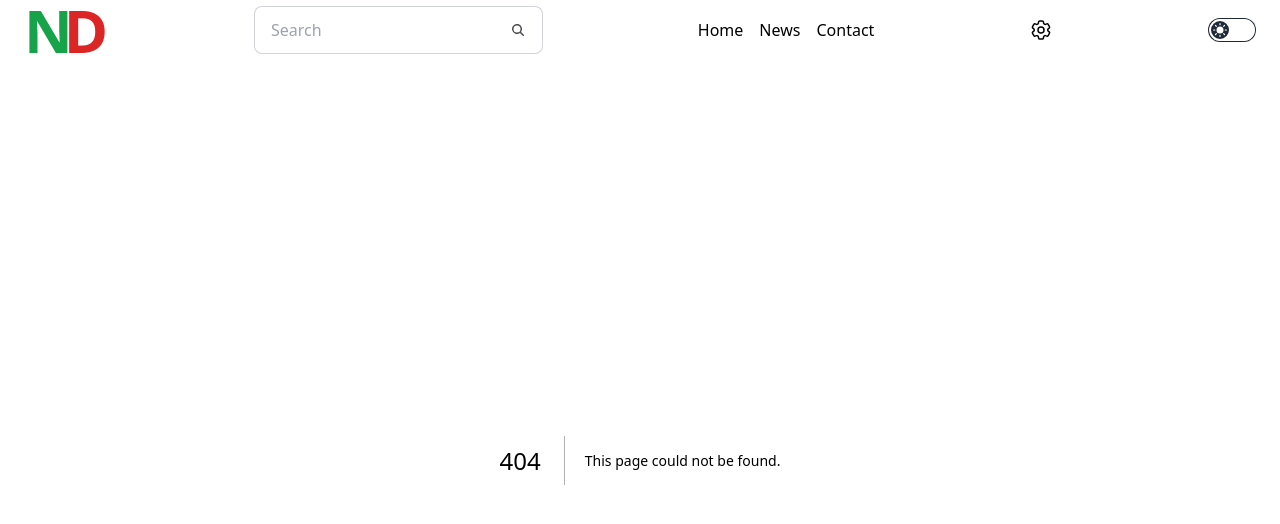
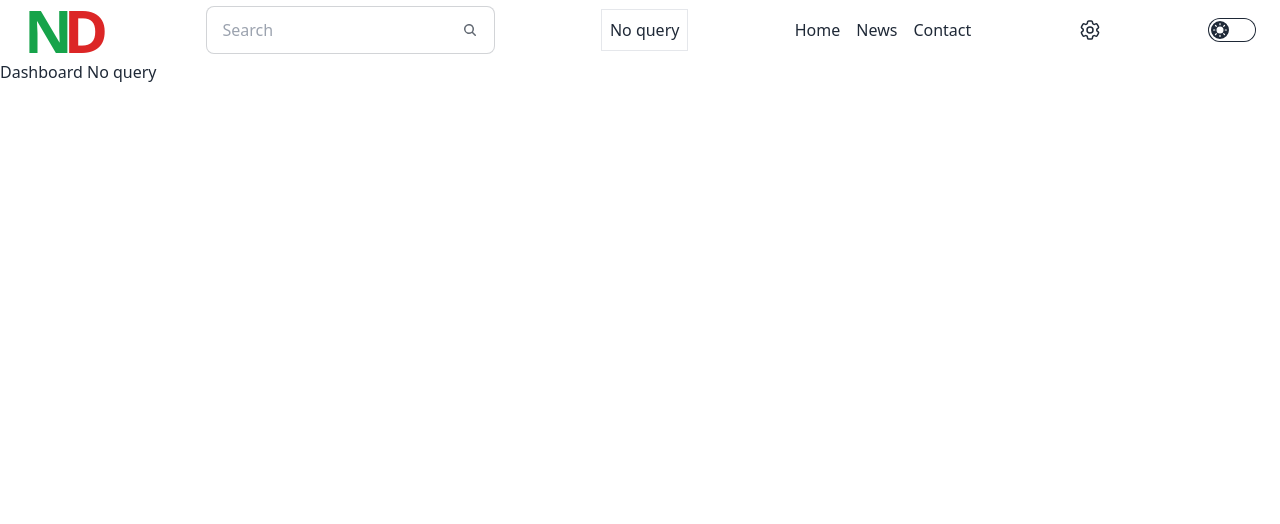
Before and after one commit to Ceejay-777/NotDaily, a Next.js app: page /home in a window 1280 px wide. Before the commit this address had no page. Shown: the top 524 px of the page. Built offline with nearby package versions, Linux system fonts and the light colour scheme.

Commit message:
working on search

```diff
--- a/app/components/searchResults.tsx
+++ /dev/null
@@ -1,11 +0,0 @@
-import { searchStock } from '@/actions'
-import React from 'react'
-
-const SearchResults = async ({ searchParams }: { searchParams: {[key: string]: string | string[] | undefined } }) => {
-
-  return (
-    <div className='border'>{searchParams.query}</div>
-  )
-}
-
-export default SearchResults
--- /dev/null
+++ b/app/home/page.tsx
@@ -0,0 +1,15 @@
+import Header from '@/components/header'
+import React from 'react'
+
+const Dashboard = ({ searchParams }: { searchParams?: { query?: string } }) => {
+    const query = searchParams?.query || ''
+    console.log(searchParams?.query)
+    return (
+        <div>
+            <Header query={query}/>
+            Dashboard {searchParams?.query || "No query"}
+        </div>
+    )
+}
+
+export default Dashboard
--- a/app/layout.tsx
+++ b/app/layout.tsx
@@ -1,11 +1,15 @@
-import Header from '@/app/components/header';
+import Header from '@/components/header';
 import '../styles/globals.css';
 
-export default function RootLayout({ children }: { children: React.ReactNode }) {
+export default function RootLayout({ children }: {
+    children: React.ReactNode
+
+}) {
     return (
         <html lang="en">
             <body>
-                <Header />
+                {/* <Header /> */}
+                {/* {header} */}
                 {children}
             </body>
         </html>
--- a/app/stockoverview/page.tsx
+++ b/app/stockoverview/page.tsx
@@ -0,0 +1,9 @@
+import React from 'react'
+
+const Page = () => {
+  return (
+    <div>Page</div>
+  )
+}
+
+export default Page
--- a/app/components/header.tsx
+++ b/components/header.tsx
@@ -1,16 +1,17 @@
 import React, { Suspense } from 'react'
 import Search from './search'
-import SearchResults from './searchResults'
 import Theme from './theme'
 import Link from 'next/link'
+import SearchResults from './searchResults'
 
-const Header =() => {
+const Header =({query} : {query : string}) => {
   return (
     <div className='flex justify-between items-center px-6'>
       <div className='text-6xl font-bold tracking-[-0.15em]'><span className='text-green-600'>N</span><span className='text-red-600'>D</span></div>
       <Suspense fallback={<div className='skeleton w-64 h-12 rounded-lg'></div>}>
         <Search />
       </Suspense>
+      <SearchResults query={query}/>
       {/* <div className='border p-2'>{searchParams?.params}</div> */}
       <nav className='flex gap-4'>
         <Link href="./">Home</Link>
--- a/app/components/search.tsx
+++ b/components/search.tsx
@@ -2,7 +2,6 @@
 // import { searchStock } from '@/actions'
 import React, { Suspense } from 'react'
 import { usePathname, useSearchParams, useRouter } from 'next/navigation'
-import SearchResults from './searchResults'
 import { useDebouncedCallback } from 'use-debounce';
 
 const Search = () => {
--- /dev/null
+++ b/components/searchResults.tsx
@@ -0,0 +1,11 @@
+import { searchStock } from '@/actions'
+import React from 'react'
+
+const SearchResults = async ({query} : {query : string}) => {
+
+  return (
+    <div className='border p-2'>{query || "No query"}</div>
+  )
+}
+
+export default SearchResults
--- a/package.json
+++ b/package.json
@@ -11,6 +11,7 @@
   "dependencies": {
     "axios": "^1.7.7",
     "next": "14.2.14",
+    "nuqs": "^1.20.0",
     "react": "^18",
     "react-dom": "^18",
     "use-debounce": "^10.0.3"
```
Also changed, not shown: components/theme.jsx (renamed from app/components/theme.jsx), 1 other file (tests, documents, lock files or other folders).
